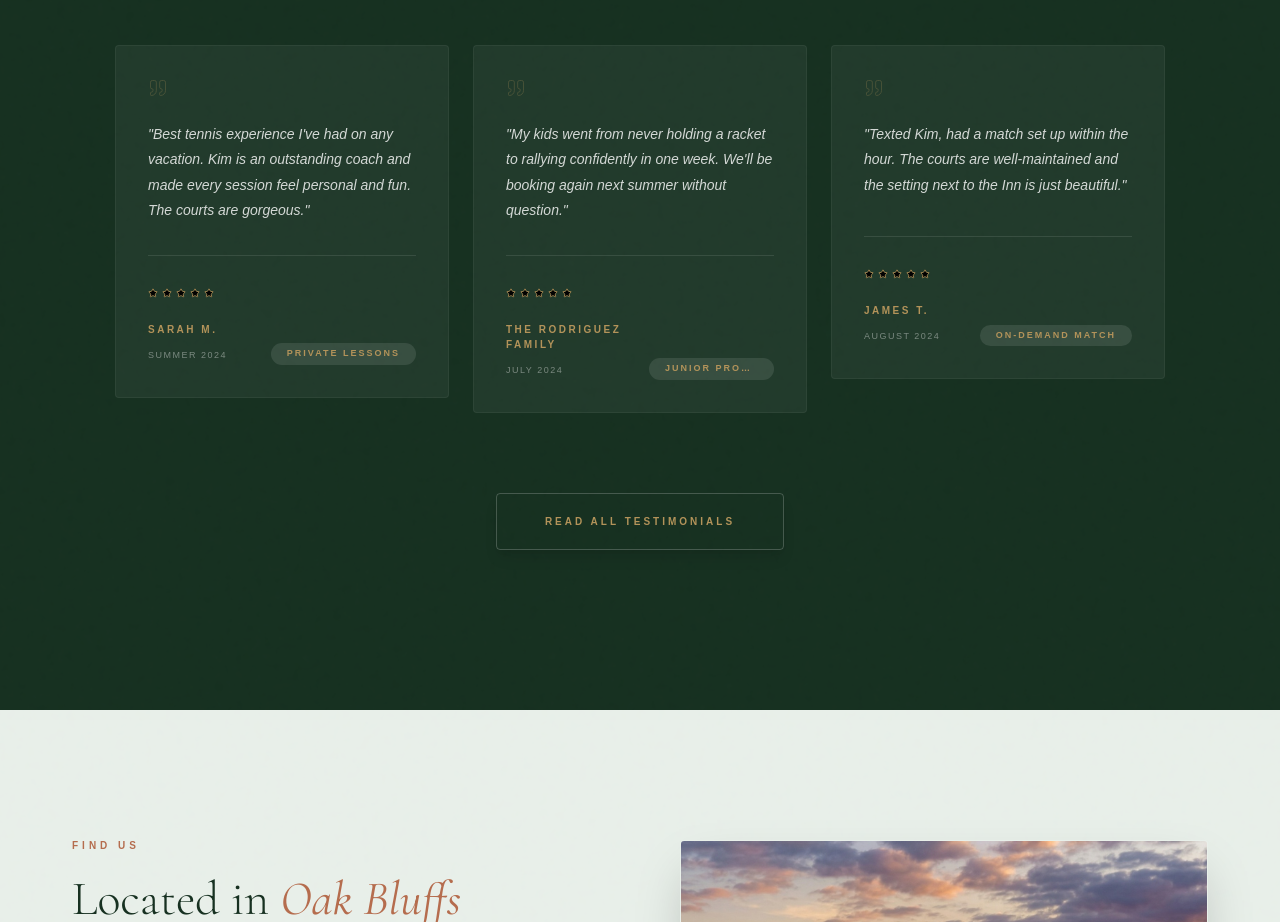
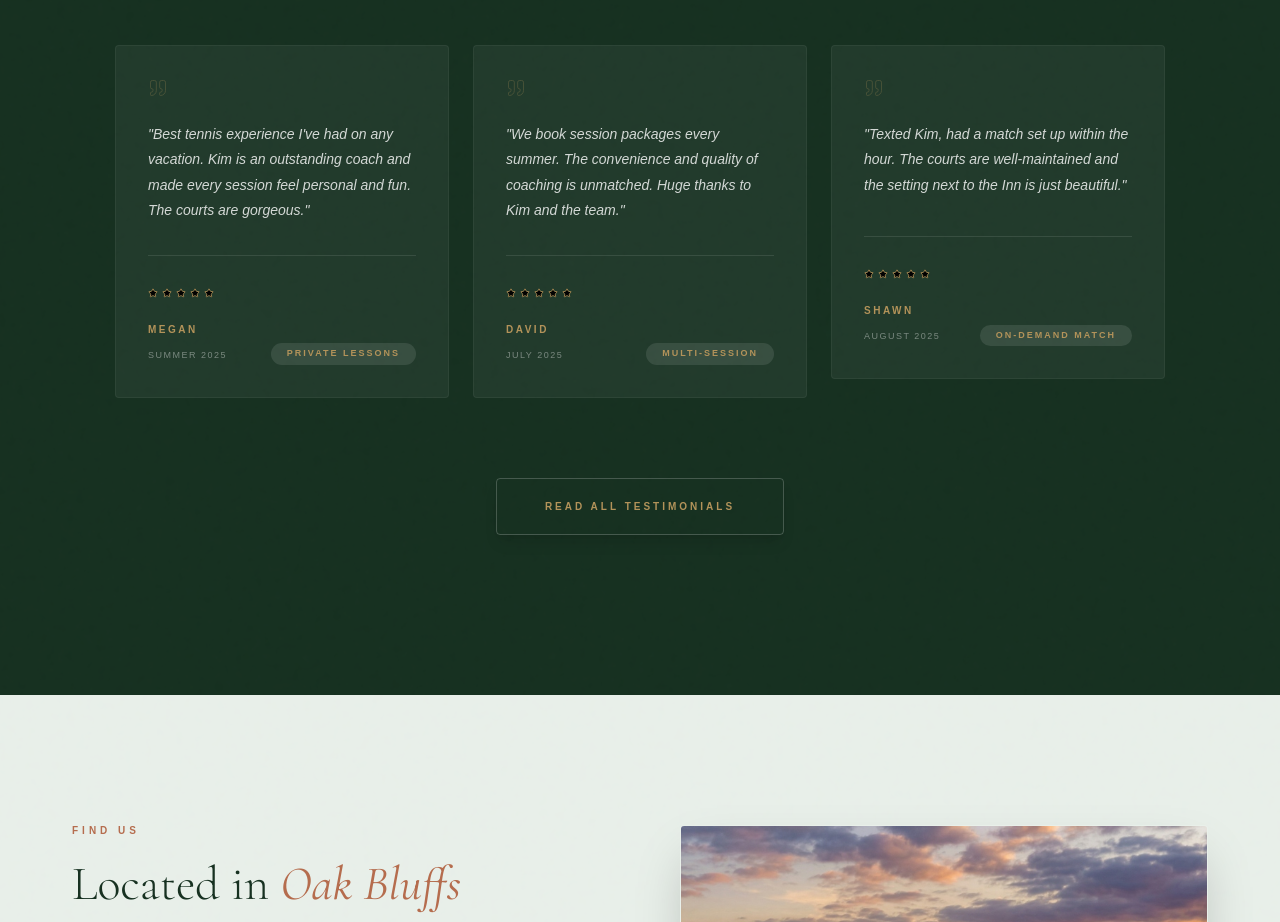
Before and after one commit to moneyladder911/islandinntennis, a React (Vite) app: page / in a window 1280 px wide. Shown: the part 4740-5662 px from the top of the page. Built offline with nearby package versions, Linux system fonts and the light colour scheme.

Commit message:
Update testimonials with 2025 dates and specific names

```diff
--- a/src/components/Reviews.tsx
+++ b/src/components/Reviews.tsx
@@ -8,15 +8,15 @@ interface ReviewsProps {
 }
 
 const reviewsData = [
-  { text: "Best tennis experience I've had on any vacation. Kim is an outstanding coach and made every session feel personal and fun. The courts are gorgeous.", author: "SARAH M.", date: "Summer 2024", tag: "PRIVATE LESSONS", stars: 5 },
-  { text: "My kids went from never holding a racket to rallying confidently in one week. We'll be booking again next summer without question.", author: "THE RODRIGUEZ FAMILY", date: "July 2024", tag: "JUNIOR PROGRAM", stars: 5 },
-  { text: "Texted Kim, had a match set up within the hour. The courts are well-maintained and the setting next to the Inn is just beautiful.", author: "JAMES T.", date: "August 2024", tag: "ON-DEMAND MATCH", stars: 5 },
-  { text: "Best tennis atmosphere in Oak Bluffs. Just behind Nomans so you can grab a drink after play!", author: "MIKE T.", date: "Sept 2024", tag: "ISLAND LIFE", stars: 5 },
-  { text: "My daughter loved the junior program. Fun, positive and she actually learned proper technique.", author: "ELENA R.", date: "July 2024", tag: "JUNIOR PROGRAM", stars: 5 },
-  { text: "We book session packages every summer. The convenience and quality of coaching is unmatched.", author: "DAVID L.", date: "August 2024", tag: "MULTI-SESSION", stars: 5 },
-  { text: "Incredible value for the Vineyard. Clean courts, great coaches, and a very friendly community.", author: "ANETTE S.", date: "June 2024", tag: "COMMUNITY", stars: 5 },
-  { text: "Kim's attention to detail on my serve was a game changer. Can't wait for next season!", author: "ROBERT K.", date: "July 2024", tag: "PRIVATE LESSONS", stars: 5 },
-  { text: "Great matchmaking! Found players at my exact level every time I texted. Super easy.", author: "LISA M.", date: "Aug 2024", tag: "ON-DEMAND", stars: 4 },
+  { text: "Best tennis experience I've had on any vacation. Kim is an outstanding coach and made every session feel personal and fun. The courts are gorgeous.", author: "MEGAN", date: "Summer 2025", tag: "PRIVATE LESSONS", stars: 5 },
+  { text: "We book session packages every summer. The convenience and quality of coaching is unmatched. Huge thanks to Kim and the team.", author: "DAVID", date: "July 2025", tag: "MULTI-SESSION", stars: 5 },
+  { text: "Texted Kim, had a match set up within the hour. The courts are well-maintained and the setting next to the Inn is just beautiful.", author: "SHAWN", date: "August 2025", tag: "ON-DEMAND MATCH", stars: 5 },
+  { text: "My kids went from never holding a racket to rallying confidently in one week. We'll be booking again next summer without question.", author: "PAULA", date: "August 2025", tag: "JUNIOR PROGRAM", stars: 5 },
+  { text: "Incredible value for the Vineyard. Clean courts, great coaches, and a very friendly community. A true hidden gem in Oak Bluffs.", author: "MICHEAL", date: "June 2025", tag: "COMMUNITY", stars: 5 },
+  { text: "Best tennis atmosphere in Oak Bluffs. Just behind Nomans so you can grab a drink after play! Always a great time.", author: "MIKE", date: "Sept 2025", tag: "ISLAND LIFE", stars: 5 },
+  { text: "My daughter loved the junior program. Fun, positive and she actually learned proper technique. Couldn't recommend it enough.", author: "KELLEY", date: "July 2025", tag: "JUNIOR PROGRAM", stars: 5 },
+  { text: "Great matchmaking! Found players at my exact level every time I texted. Super easy and took all the stress out of organizing.", author: "MIKA", date: "Aug 2025", tag: "ON-DEMAND", stars: 5 },
+  { text: "Kim's attention to detail on my serve was a game changer. Can't wait for next season. The best coaching I've ever received.", author: "ANDREW", date: "Summer 2025", tag: "PRIVATE LESSONS", stars: 5 },
 ];
 
 const Reviews: React.FC<ReviewsProps> = ({ isPreview = false, showPage }) => {
```
